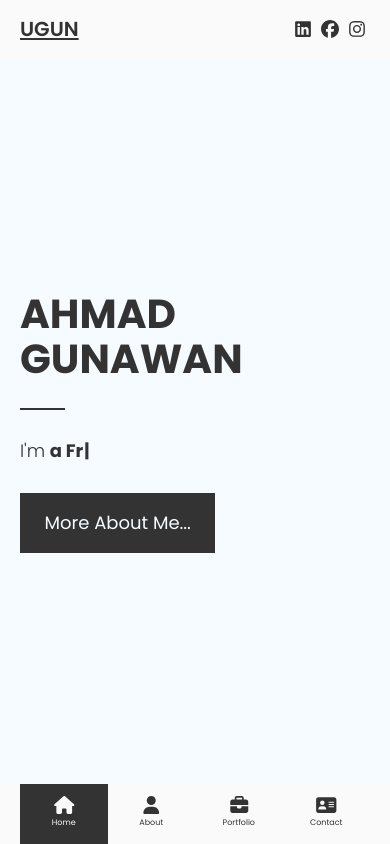
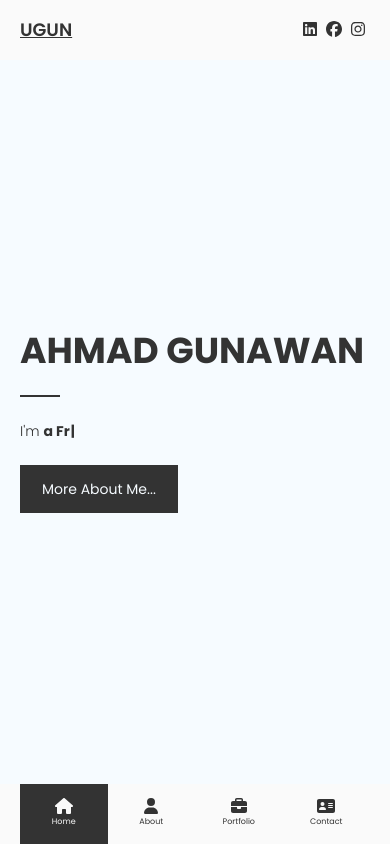
Before and after one commit to mountrail/ugun.vercel, a Next.js app: page / in a window 390 px wide. Built offline with nearby package versions, Linux system fonts and the light colour scheme.

Commit message:
add responsive font size

```diff
--- a/components/layout.js
+++ b/components/layout.js
@@ -6,7 +6,7 @@ import { siteTitle, navbarHeight, footerHeight } from "../pages/_app";
 
 export default function Layout({ children, home }) {
   return (
-    <div className={`flex flex-col`}>
+    <div className={`flex flex-col `}>
       <Head>
         {/* Standard favicon */}
         <link rel="icon" href="/favicon/favicon.ico" />
@@ -39,7 +39,7 @@ export default function Layout({ children, home }) {
       </Head>
       <TopNavbar />
       <main
-        className={`flex flex-col absolute bg-tertiary scrollbar-hide overflow-hidden w-full px-sm md:px-md`}
+        className={`flex flex-col bg-tertiary scrollbar-hide overflow-hidden px-sm md:px-md text-sm sm:text-sm md:text-lg lg:text-xl`}
         style={{
           height: `calc(100vh - (${navbarHeight} + ${footerHeight} ))`,
           marginTop: `${navbarHeight}`,
--- a/styles/global.css
+++ b/styles/global.css
@@ -15,7 +15,6 @@ body {
   margin: 0;
   font-family: Poppins;
   line-height: 1.6;
-  font-size: 18px;
   color: var(--primary-color);
   background-color: var(--secondary-color);
 }
```
